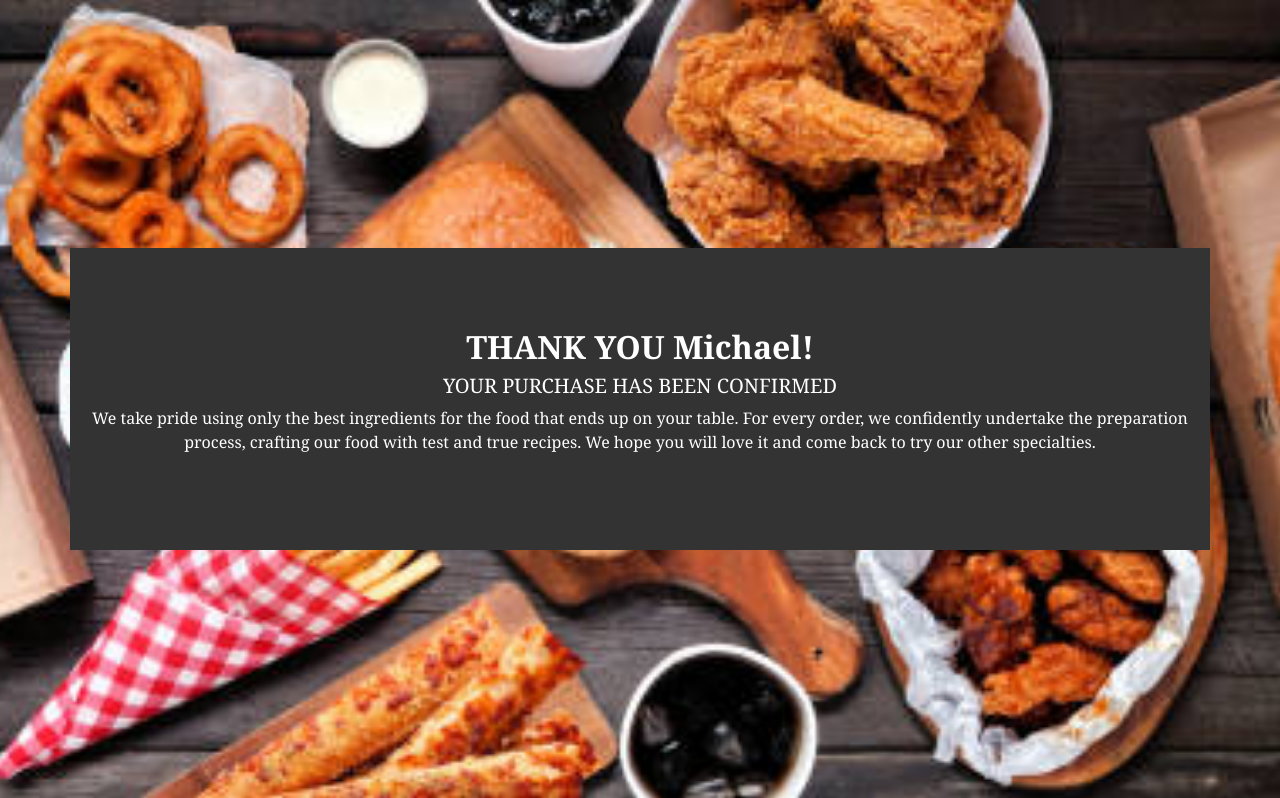
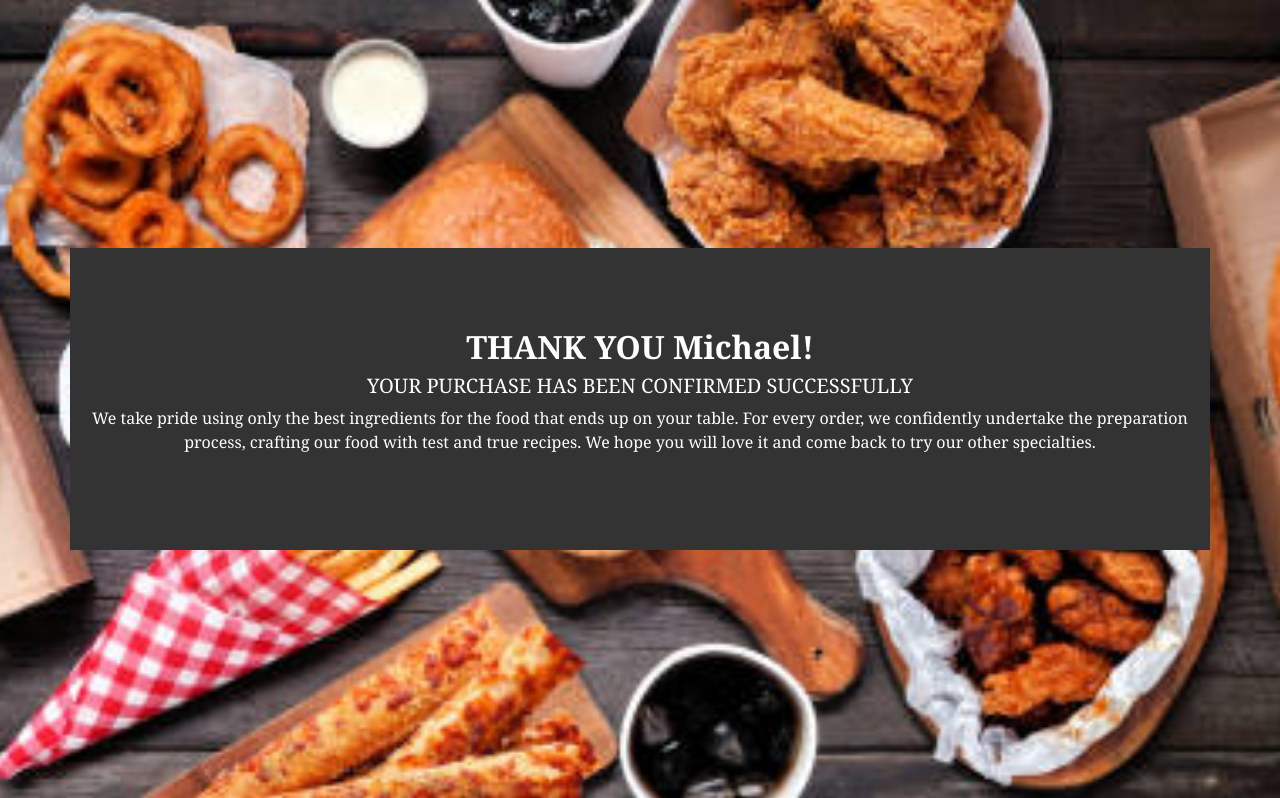
Before and after one commit to michaelabbey/foodlum, a Django app: page /paidorder in a window 1280 px wide. Shown: the part 67-865 px from the top of the page. Run offline with Django 4.2, Linux system fonts and the light colour scheme; a user stored in the database is signed in; data comes from the database, SQL or seed files in the repository; some libraries are stand-ins or nearby versions.

Commit message:
project updated

```diff
--- a/foodie/templates/paidorder.html
+++ b/foodie/templates/paidorder.html
@@ -6,7 +6,7 @@
     <div class="container-fluid thankyoupage thankyou">
         <div class="container thanks">
             <h2 class="mb-2"><b>THANK YOU <span><b>{{profile.first_name}}</b></span>!</b></h2>
-            <h5 class="mb-2">YOUR PURCHASE HAS BEEN CONFIRMED</h5>
+            <h5 class="mb-2">YOUR PURCHASE HAS BEEN CONFIRMED SUCCESSFULLY</h5>
             <p><span>We take pride using only the best ingredients for the food that ends up on your table.
                 For every order, we confidently undertake the preparation process, crafting our food with test and true recipes. We hope you will love it and come back to try our other specialties.
             </span></p>
```
